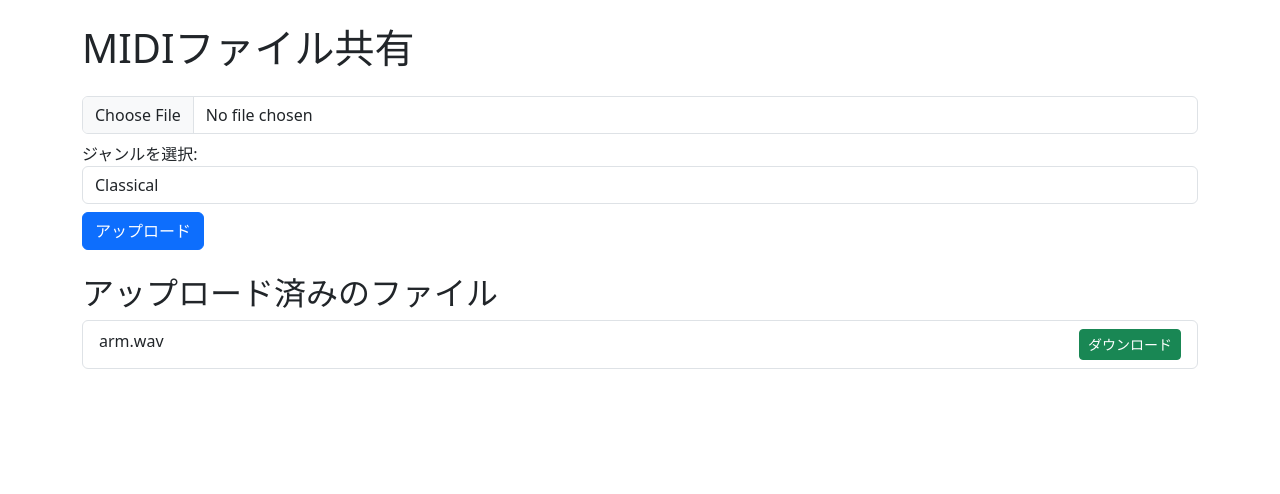
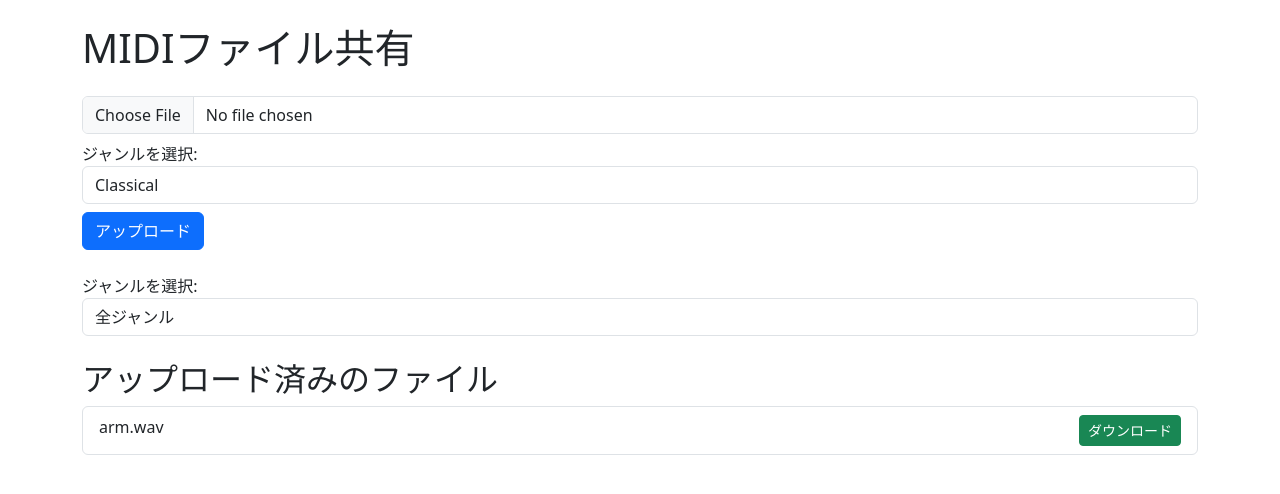
Before and after one commit to ts5354/midi_app, a Flask app: page / in a window 1280 px wide. Shown: the top 494 px of the page. Run offline with Flask 3, Linux system fonts and the light colour scheme.

Commit message:
feat: Add genre field to MidiFile model
- Added a new `genre` column to the `MidiFile` model to store the genre of MIDI files
- Set `genre` as a non-nullable string field with a maximum length of 50 characters
- This enhancement allows better categorization of uploaded MIDI files

No side effects expected, but existing database entries may require migration.

```diff
--- a/app.py
+++ b/app.py
@@ -14,6 +14,7 @@ db = SQLAlchemy(app)
 class MidiFile(db.Model):
     id = db.Column(db.Integer, primary_key=True)
     filename = db.Column(db.String(100), nullable=False)
+    genre = db.Column(db.String(50), nullable=False)  # ジャンルを追加
 
 # アップロードフォルダの作成
 if not os.path.exists(app.config['UPLOAD_FOLDER']):
@@ -21,23 +22,34 @@ if not os.path.exists(app.config['UPLOAD_FOLDER']):
 
 @app.route('/')
 def index():
-    files = MidiFile.query.all()
-    return render_template('index.html', files=files)
+    genre_filter = request.args.get('genre', '')
+    genres = db.session.query(MidiFile.genre).distinct()
+    if genre_filter:
+        files = MidiFile.query.filter_by(genre=genre_filter).all()
+    else:
+        files = MidiFile.query.all()
+    return render_template('index.html', files=files, genres=[g[0] for g in genres], selected_genre=genre_filter)
 
 @app.route('/upload', methods=['POST'])
 def upload_file():
     if 'file' not in request.files:
         return redirect(request.url)
+
     file = request.files['file']
-    if file.filename == '':
+    genre = request.form.get('genre')  # フォームからジャンルを取得
+
+    if file.filename == '' or not genre:
         return redirect(request.url)
+
     if file:
         filename = secure_filename(file.filename)
         filepath = os.path.join(app.config['UPLOAD_FOLDER'], filename)
         file.save(filepath)
-        new_file = MidiFile(filename=filename)
+
+        new_file = MidiFile(filename=filename, genre=genre)  # ジャンルを保存
         db.session.add(new_file)
         db.session.commit()
+
         return redirect(url_for('index'))
 
 @app.route('/download/<int:file_id>')
--- a/templates/index.html
+++ b/templates/index.html
@@ -23,7 +23,15 @@
 
         <button type="submit" class="btn btn-primary">アップロード</button>
     </form>
-
+    <form action="/" method="get" class="mb-4">
+        <label for="genre">ジャンルを選択:</label>
+        <select name="genre" class="form-control mb-2" onchange="this.form.submit()">
+            <option value="">全ジャンル</option>
+            {% for genre in genres %}
+                <option value="{{ genre }}" {% if genre == selected_genre %}selected{% endif %}>{{ genre }}</option>
+            {% endfor %}
+        </select>
+    </form>
     <h2>アップロード済みのファイル</h2>
     <ul class="list-group">
         {% for file in files %}
```
Also changed, not shown: instance/midi_files.db.
